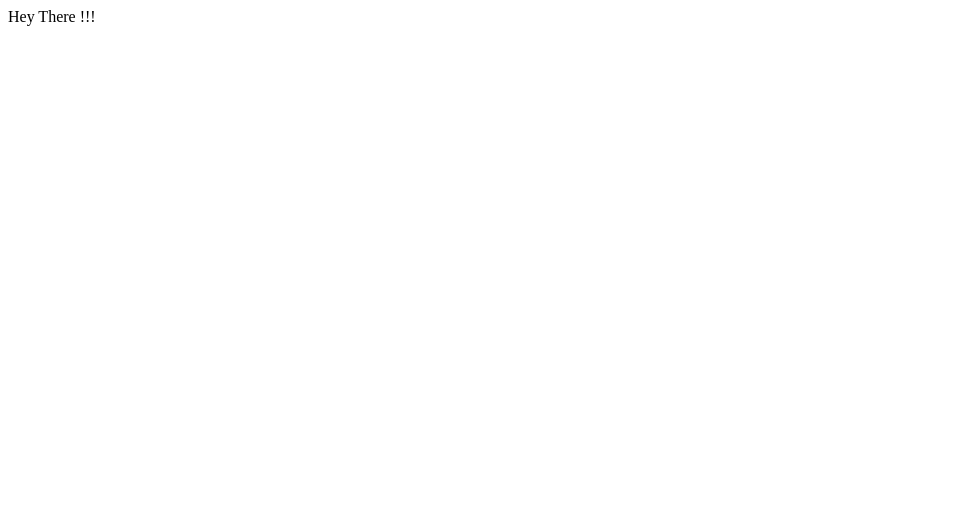
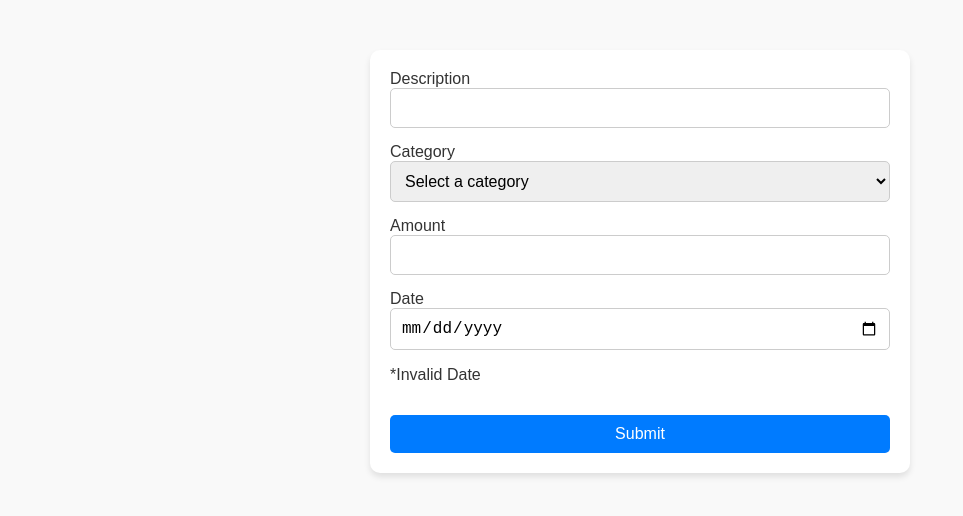
Before and after one commit to adityapatidar31/bill-tracker, a React (Vite) app: page / in a window 1280 px wide. Shown: the top 516 px of the page, without its empty margins (0-963 px from the left). Built offline with nearby package versions, Linux system fonts and the light colour scheme.

Commit message:
add basic form now

```diff
--- a/src/App.jsx
+++ b/src/App.jsx
@@ -1,5 +1,11 @@
+import Form from "./components/Form";
+
 function App() {
-  return <>Hey There !!!</>;
+  return (
+    <>
+      <Form />
+    </>
+  );
 }
 
 export default App;
--- /dev/null
+++ b/src/components/Form.jsx
@@ -0,0 +1,86 @@
+import { useState } from "react";
+
+const Form = () => {
+  const [description, setDescription] = useState("");
+  const [category, setCategory] = useState("");
+  const [amount, setAmount] = useState("");
+  const [date, setDate] = useState("");
+
+  const handleSubmit = (e) => {
+    e.preventDefault();
+    console.log(description);
+    console.log(category);
+    console.log(amount);
+    console.log(date);
+  };
+
+  return (
+    <div className="form-container">
+      <form onSubmit={handleSubmit} className="expense-form">
+        <label className="form-label">
+          Description
+          <input
+            type="text"
+            name="description"
+            value={description}
+            onChange={(e) => setDescription(e.target.value)}
+            required
+            className="form-input"
+          />
+        </label>
+
+        <label className="form-label">
+          Category
+          <select
+            name="category"
+            value={category}
+            onChange={(e) => setCategory(e.target.value)}
+            required
+            className="form-input"
+          >
+            <option value="">Select a category</option>
+            <option value="Travel">Travel</option>
+            <option value="Personal">Personal</option>
+            <option value="Education">Education</option>
+            <option value="Food & Dining">Food & Dining</option>
+            <option value="Shopping">Shopping</option>
+            <option value="Utility">Utility</option>
+            <option value="Other">Other</option>
+          </select>
+        </label>
+
+        <label className="form-label">
+          Amount
+          <input
+            type="number"
+            name="amount"
+            min="0"
+            value={amount}
+            onChange={(e) => setAmount(e.target.value)}
+            required
+            className="form-input"
+          />
+        </label>
+
+        <label className="form-label">
+          Date
+          <input
+            type="date"
+            name="date"
+            value={date}
+            onChange={(e) => setDate(e.target.value)}
+            required
+            className="form-input"
+          />
+          <p> *Invalid Date</p>
+        </label>
+
+        <button type="submit" className="form-button">
+          Submit
+        </button>
+      </form>
+    </div>
+  );
+};
+
+export default Form;
--- a/src/index.css
+++ b/src/index.css
@@ -0,0 +1,56 @@
+body {
+  font-family: Arial, sans-serif;
+  margin: 0;
+  padding: 0;
+  background-color: #f9f9f9;
+}
+
+.form-container {
+  max-width: 500px;
+  margin: 50px auto;
+  background-color: #fff;
+  padding: 20px;
+  border-radius: 10px;
+  box-shadow: 0 4px 6px rgba(0, 0, 0, 0.1);
+}
+
+.expense-form {
+  display: flex;
+  flex-direction: column;
+  gap: 15px;
+}
+
+.form-label {
+  font-size: 1rem;
+  color: #333;
+}
+
+.form-input {
+  width: 100%;
+  padding: 10px;
+  font-size: 1rem;
+  border: 1px solid #ccc;
+  border-radius: 5px;
+  box-sizing: border-box;
+}
+
+.form-input:focus {
+  outline: none;
+  border-color: #007bff;
+  box-shadow: 0 0 5px rgba(0, 123, 255, 0.5);
+}
+
+.form-button {
+  padding: 10px 15px;
+  font-size: 1rem;
+  color: #fff;
+  background-color: #007bff;
+  border: none;
+  border-radius: 5px;
+  cursor: pointer;
+  transition: background-color 0.3s ease;
+}
+
+.form-button:hover {
+  background-color: #0056b3;
+}
```
